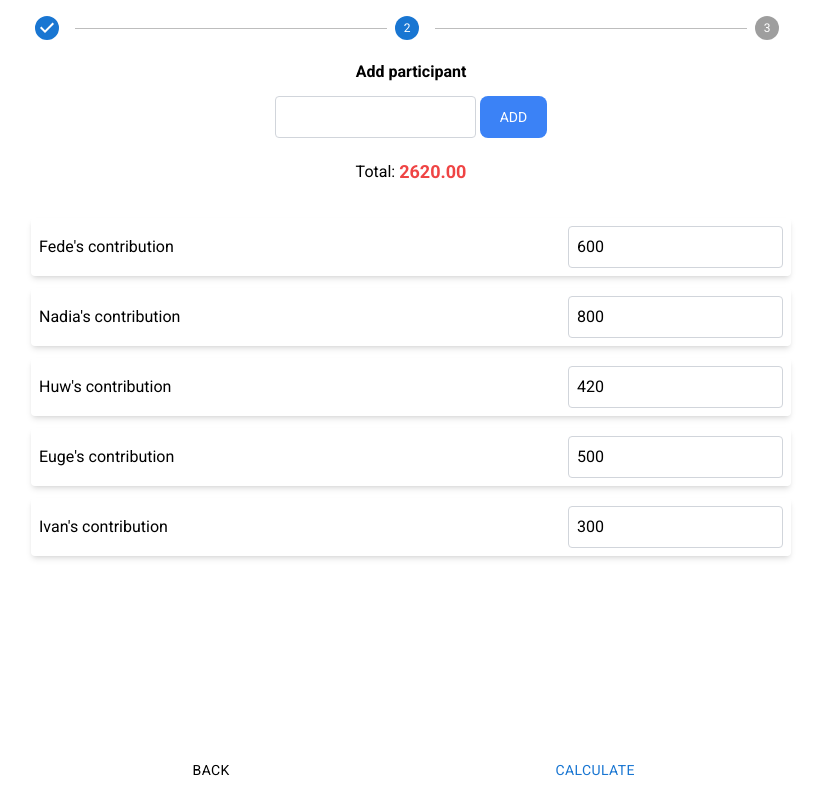
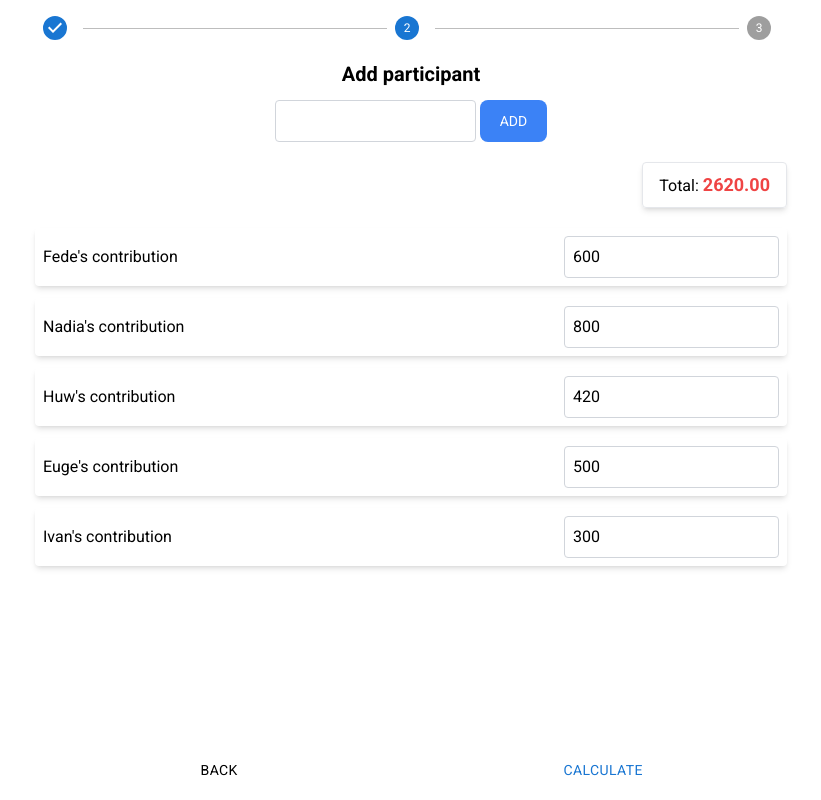
Before and after one commit to Fedevs/EquiSplit, a Next.js app: page / in a window 1280 px wide. Both pictures are taken after a click on the button "NEXT". Shown: the whole page, without its empty margins (229-1050 px from the left). Built offline with nearby package versions, Linux system fonts and the light colour scheme.

Commit message:
more styling

```diff
--- a/app/components/ParticipantManager/ParticipantManager.tsx
+++ b/app/components/ParticipantManager/ParticipantManager.tsx
@@ -3,7 +3,8 @@ import { useStore } from '@/app/store/useStore';
 import ParticipantsList from '@/app/components/ParticipantsList/ParticipantsList';
 
 export default function ParticipantManager() {
-  const { participants, addParticipant } = useStore();
+  const { participants, addParticipant, totalExpenses } =
+    useStore();
   const [newName, setNewName] = useState<string>('');
   const [error, setError] = useState<string>('');
   const inputRef = useRef<HTMLInputElement | null>(null);
@@ -45,11 +46,11 @@ export default function ParticipantManager() {
       <div className='flex flex-col w-full gap-3'>
         <label
           htmlFor='newName'
-          className='font-bold text-center'
+          className='font-bold text-center text-xl'
         >
           Add participant
         </label>
-        <div className='flex flex-col justify-center gap-1 px-2 xs:flex-row'>
+        <div className='flex flex-col justify-center gap-1 xs:flex-row'>
           <input
             type='text'
             ref={inputRef}
@@ -73,11 +74,20 @@ export default function ParticipantManager() {
           </button>
         </div>
       </div>
+
       {error && (
-        <div className='text-red-500 my-2 text-center'>
+        <div className='text-red-500 font-bold my-2 text-center'>
           {error}
         </div>
       )}
+      <div className='flex my-5 flex justify-end items-center w-full'>
+        <div className='border py-2 px-4 rounded shadow-md'>
+          Total:&nbsp;
+          <span className='font-bold text-red-500 text-lg'>
+            {totalExpenses.toFixed(2)}
+          </span>
+        </div>
+      </div>
       <ParticipantsList />
     </section>
   );
--- a/app/components/ParticipantsList/ParticipantsList.tsx
+++ b/app/components/ParticipantsList/ParticipantsList.tsx
@@ -5,7 +5,6 @@ export default function ParticipantsList() {
     participants,
     updateContribution,
     setTotalExpenses,
-    totalExpenses,
   } = useStore();
 
   const handleContributionChange = (
@@ -29,16 +28,10 @@ export default function ParticipantsList() {
   };
 
   return (
-    <div className='w-full flex flex-col gap-3 px-1'>
-      <div
-        className='flex items-center my-5 justify-center'
-        data-testid='participants-list'
-      >
-        Total:&nbsp;
-        <span className='font-bold text-red-500 text-lg'>
-          {totalExpenses.toFixed(2)}
-        </span>
-      </div>
+    <div
+      className='w-full flex flex-col gap-3'
+      data-testid='participants-list'
+    >
       <form className='flex flex-col gap-3'>
         {participants.map(({ name, contribution }) => (
           <div
--- a/app/components/Transactions/Transactions.tsx
+++ b/app/components/Transactions/Transactions.tsx
@@ -6,7 +6,7 @@ const TransactionsComponent = () => {
   return (
     <section
       data-testid='transactions'
-      className='flex flex-col gap-4 px-2'
+      className='flex flex-col gap-4'
     >
       {transactions.map((transaction, index) => (
         <div
--- a/app/components/Welcome/Welcome.tsx
+++ b/app/components/Welcome/Welcome.tsx
@@ -55,22 +55,6 @@ export default function Welcome() {
         </p>
       </div>
 
-      <div className='mt-6'>
-        <h2 className='text-xl font-semibold mb-2'>
-          Quick Tips:
-        </h2>
-        <ul className='list-disc list-inside text-gray-700'>
-          <li>
-            Ensure you enter information accurately at each
-            step.
-          </li>
-          <li>
-            Feel free to go back and adjust contributions
-            before making the final calculation.
-          </li>
-        </ul>
-      </div>
-
       <p className='mt-6 text-gray-700'>
         Let&apos;s get started on fairly and efficiently
         splitting those expenses!
--- a/app/page.tsx
+++ b/app/page.tsx
@@ -3,7 +3,7 @@ import Stepper from '@/app/components/Stepper/Stepper';
 export default function Home() {
   return (
     <>
-      <main className='mx-auto h-screen max-h-screen max-w-screen-md'>
+      <main className='mx-auto h-screen max-h-screen max-w-screen-md px-2'>
         <Stepper />
       </main>
     </>
```
